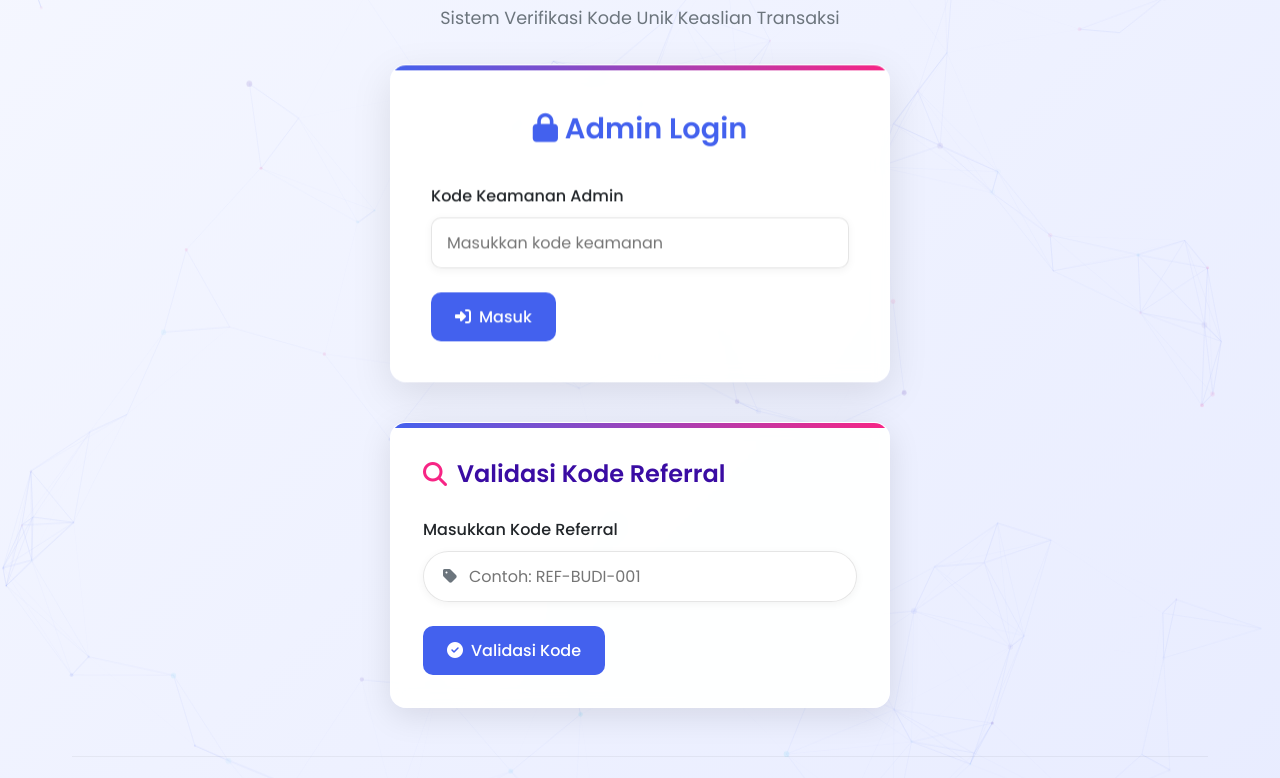
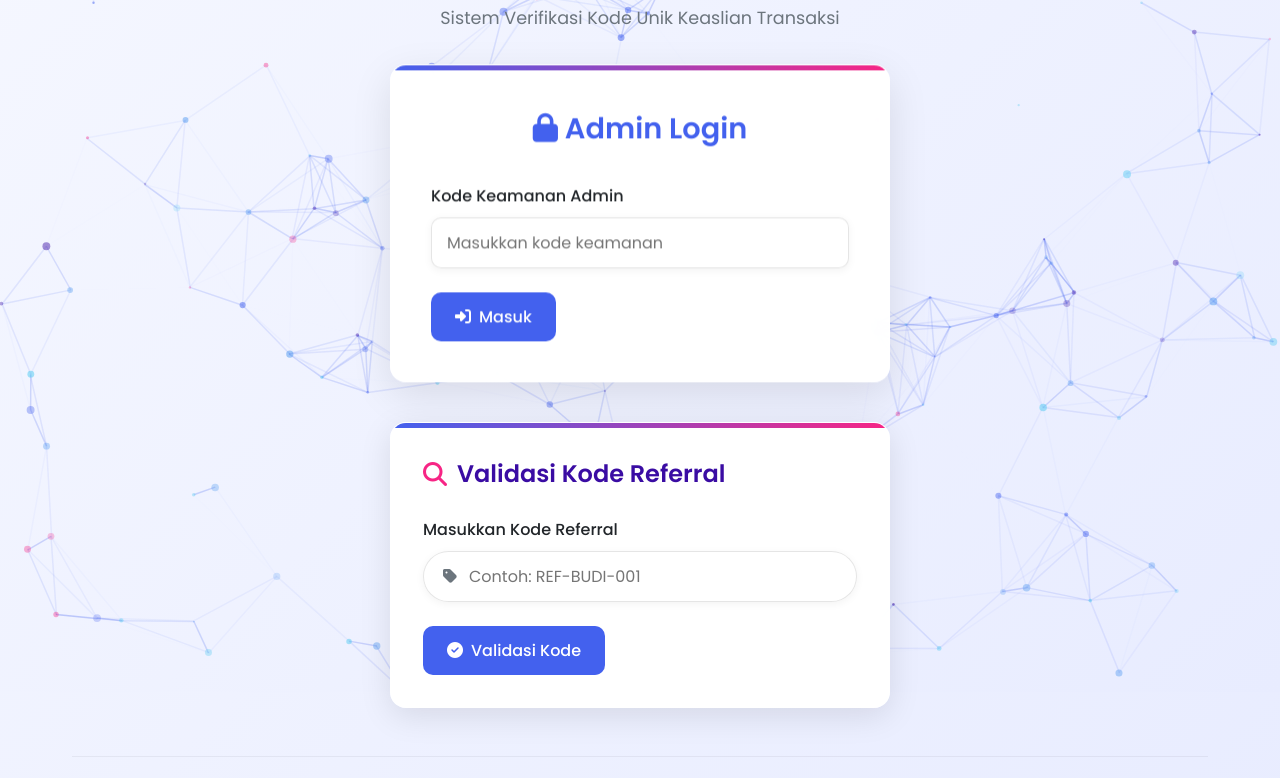
Before and after one commit to LKS-88/validasi-referal, a plain HTML site: page index.html in a window 1280 px wide. Shown: the part 108-886 px from the top of the page. Drawn offline with nearby package versions, Linux system fonts and the light colour scheme.

Commit message:
Update index.html

```diff
--- a/index.html
+++ b/index.html
@@ -42,15 +42,15 @@
             position: relative;
         }
 
-        /* Particle Background */
+        /* Enhanced Particle Background */
         #particles-js {
-            position: absolute;
+            position: fixed;
             width: 100%;
             height: 100%;
             top: 0;
             left: 0;
             z-index: 0;
-            opacity: 0.5;
+            background: var(--bg-gradient);
         }
 
         .container {
@@ -103,14 +103,14 @@
 
         /* Card */
         .card {
-            background: rgba(255, 255, 255, 0.95);
+            background: rgba(255, 255, 255, 0.97);
             border-radius: 16px;
             box-shadow: 0 8px 32px rgba(0, 0, 0, 0.1);
             padding: 2rem;
             margin-bottom: 2rem;
             transition: all 0.4s cubic-bezier(0.175, 0.885, 0.32, 1.1);
-            backdrop-filter: blur(8px);
-            border: 1px solid rgba(255, 255, 255, 0.2);
+            backdrop-filter: blur(10px);
+            border: 1px solid rgba(255, 255, 255, 0.3);
             position: relative;
             overflow: hidden;
         }
@@ -165,7 +165,7 @@
             border-radius: 10px;
             font-size: 1rem;
             transition: all 0.3s ease;
-            background: rgba(255, 255, 255, 0.8);
+            background: rgba(255, 255, 255, 0.9);
             box-shadow: 0 2px 8px rgba(0, 0, 0, 0.05);
         }
 
@@ -201,7 +201,7 @@
             left: 0;
             width: 100%;
             height: 100%;
-            background: rgba(255, 255, 255, 0.1);
+            background: rgba(255, 255, 255, 0.15);
             z-index: -1;
             transform: scaleX(0);
             transform-origin: right;
@@ -310,19 +310,19 @@
         }
 
         .badge-success {
-            background: rgba(76, 201, 240, 0.1);
+            background: rgba(76, 201, 240, 0.15);
             color: var(--success-dark);
             border: 1px solid rgba(76, 201, 240, 0.3);
         }
 
         .badge-warning {
-            background: rgba(248, 150, 30, 0.1);
+            background: rgba(248, 150, 30, 0.15);
             color: var(--warning-dark);
             border: 1px solid rgba(248, 150, 30, 0.3);
         }
 
         .badge-danger {
-            background: rgba(239, 35, 60, 0.1);
+            background: rgba(239, 35, 60, 0.15);
             color: var(--danger-dark);
             border: 1px solid rgba(239, 35, 60, 0.3);
         }
@@ -336,7 +336,7 @@
         .search-box input {
             padding-left: 45px;
             border-radius: 50px;
-            background: rgba(255, 255, 255, 0.8);
+            background: rgba(255, 255, 255, 0.9);
         }
 
         .search-box i {
@@ -358,12 +358,12 @@
         }
 
         .valid {
-            background: rgba(76, 201, 240, 0.1);
+            background: rgba(76, 201, 240, 0.15);
             border-left: 4px solid var(--success);
         }
 
         .invalid {
-            background: rgba(239, 35, 60, 0.1);
+            background: rgba(239, 35, 60, 0.15);
             border-left: 4px solid var(--danger);
         }
 
@@ -392,12 +392,12 @@
             max-width: 500px;
             margin: 2rem auto;
             padding: 2.5rem;
-            background: rgba(255, 255, 255, 0.95);
+            background: rgba(255, 255, 255, 0.97);
             border-radius: 16px;
             box-shadow: 0 12px 40px rgba(0, 0, 0, 0.1);
             animation: fadeInUp 0.8s ease;
-            backdrop-filter: blur(8px);
-            border: 1px solid rgba(255, 255, 255, 0.2);
+            backdrop-filter: blur(10px);
+            border: 1px solid rgba(255, 255, 255, 0.3);
             position: relative;
             overflow: hidden;
         }
@@ -436,7 +436,7 @@
         .backup-section {
             margin-top: 1.5rem;
             padding: 1.5rem;
-            background: rgba(248, 249, 250, 0.5);
+            background: rgba(248, 249, 250, 0.6);
             border-radius: 12px;
             border: 1px dashed rgba(0, 0, 0, 0.1);
         }
@@ -496,6 +496,13 @@
             100% { transform: translateY(0px); }
         }
 
+        /* Pulse Animation */
+        @keyframes pulse {
+            0% { transform: scale(1); }
+            50% { transform: scale(1.05); }
+            100% { transform: scale(1); }
+        }
+
         /* Responsive */
         @media (max-width: 768px) {
             .container {
@@ -549,7 +556,7 @@
     </style>
 </head>
 <body>
-    <!-- Particle Background -->
+    <!-- Enhanced Particle Background -->
     <div id="particles-js"></div>
 
     <div class="container">
@@ -715,18 +722,18 @@
 
     <script>
         document.addEventListener('DOMContentLoaded', function() {
-            // Initialize particles.js
+            // Enhanced particles.js configuration
             particlesJS("particles-js", {
                 "particles": {
                     "number": {
-                        "value": 80,
+                        "value": 120,
                         "density": {
                             "enable": true,
                             "value_area": 800
                         }
                     },
                     "color": {
-                        "value": ["#4361ee", "#3a0ca3", "#f72585", "#4cc9f0"]
+                        "value": ["#4361ee", "#3a0ca3", "#f72585", "#4cc9f0", "#4895ef"]
                     },
                     "shape": {
                         "type": "circle",
@@ -739,44 +746,44 @@
                         }
                     },
                     "opacity": {
-                        "value": 0.3,
+                        "value": 0.5,
                         "random": true,
                         "anim": {
-                            "enable": false,
+                            "enable": true,
                             "speed": 1,
-                            "opacity_min": 0.1,
+                            "opacity_min": 0.2,
                             "sync": false
                         }
                     },
                     "size": {
-                        "value": 3,
+                        "value": 4,
                         "random": true,
                         "anim": {
-                            "enable": false,
-                            "speed": 40,
-                            "size_min": 0.1,
+                            "enable": true,
+                            "speed": 4,
+                            "size_min": 1,
                             "sync": false
                         }
                     },
                     "line_linked": {
                         "enable": true,
-                        "distance": 150,
+                        "distance": 120,
                         "color": "#4361ee",
-                        "opacity": 0.2,
-                        "width": 1
+                        "opacity": 0.3,
+                        "width": 1.5
                     },
                     "move": {
                         "enable": true,
-                        "speed": 2,
+                        "speed": 3,
                         "direction": "none",
                         "random": true,
                         "straight": false,
                         "out_mode": "out",
                         "bounce": false,
                         "attract": {
-                            "enable": false,
-                            "rotateX": 600,
-                            "rotateY": 1200
+                            "enable": true,
+                            "rotateX": 800,
+                            "rotateY": 1600
                         }
                     }
                 },
@@ -795,16 +802,16 @@
                     },
                     "modes": {
                         "grab": {
-                            "distance": 140,
+                            "distance": 150,
                             "line_linked": {
-                                "opacity": 1
+                                "opacity": 0.5
                             }
                         },
                         "bubble": {
                             "distance": 400,
                             "size": 40,
                             "duration": 2,
-                            "opacity": 8,
+                            "opacity": 0.8,
                             "speed": 3
                         },
                         "repulse": {
@@ -812,7 +819,7 @@
                             "duration": 0.4
                         },
                         "push": {
-                            "particles_nb": 4
+                            "particles_nb": 6
                         },
                         "remove": {
                             "particles_nb": 2
@@ -1281,8 +1288,13 @@
             style.textContent = `
                 @keyframes shake {
                     0%, 100% { transform: translateX(0); }
-                    10%, 30%, 50%, 70%, 90% { transform: translateX(-5px); }
-                    20%, 40%, 60%, 80% { transform: translateX(5px); }
+                    10%, 30%, 50%, 70%, 90% { transform: translateX(-8px); }
+                    20%, 40%, 60%, 80% { transform: translateX(8px); }
+                }
+                @keyframes pulse {
+                    0% { transform: scale(1); }
+                    50% { transform: scale(1.05); }
+                    100% { transform: scale(1); }
                 }
             `;
             document.head.appendChild(style);
```
